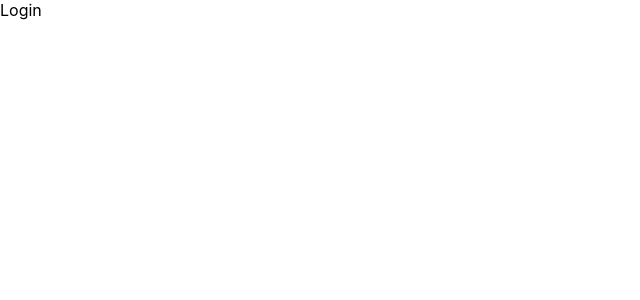
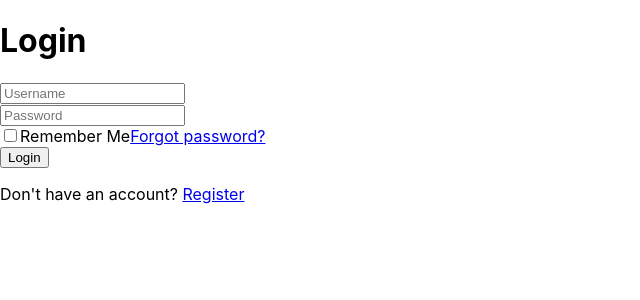
Before and after one commit to SurreySideProjects/LinkUp, a React (Create React App) app: page /login in a window 1280 px wide. Shown: the top 300 px of the page, without its empty margins (0-640 px from the left). Built offline with nearby package versions, Linux system fonts and the light colour scheme.

Commit message:
Added icons library

```diff
--- a/package.json
+++ b/package.json
@@ -8,6 +8,7 @@
     "@testing-library/user-event": "^13.5.0",
     "react": "^19.0.0",
     "react-dom": "^19.0.0",
+    "react-icons": "^5.4.0",
     "react-scripts": "5.0.1",
     "web-vitals": "^2.1.4"
   },
--- a/src/components/Login/Login.js
+++ b/src/components/Login/Login.js
@@ -2,7 +2,25 @@ import React from 'react'
 
 function Login() {
   return (
-    <div>Login</div>
+    <div className='wrapper'>
+        <form action=''>
+            <h1>Login</h1>
+            <div className='input-box'>
+                <input type='text' placeholder='Username' required />
+            </div>
+            <div className="input-box">
+                <input type="text" placeholder='Password' required/>
+            </div>
+            <div className="remember-forgot">
+                <label><input type="checkbox" />Remember Me</label>
+                <a href="#">Forgot password?</a>
+            </div>
+            <button type='submit'>Login</button>
+            <div className="register-link">
+                <p>Don't have an account? <a href="#">Register</a></p>
+            </div>
+        </form>
+    </div>
   )
 }
 
```
Also changed, not shown: 1 other file (tests, documents, lock files or other folders).
